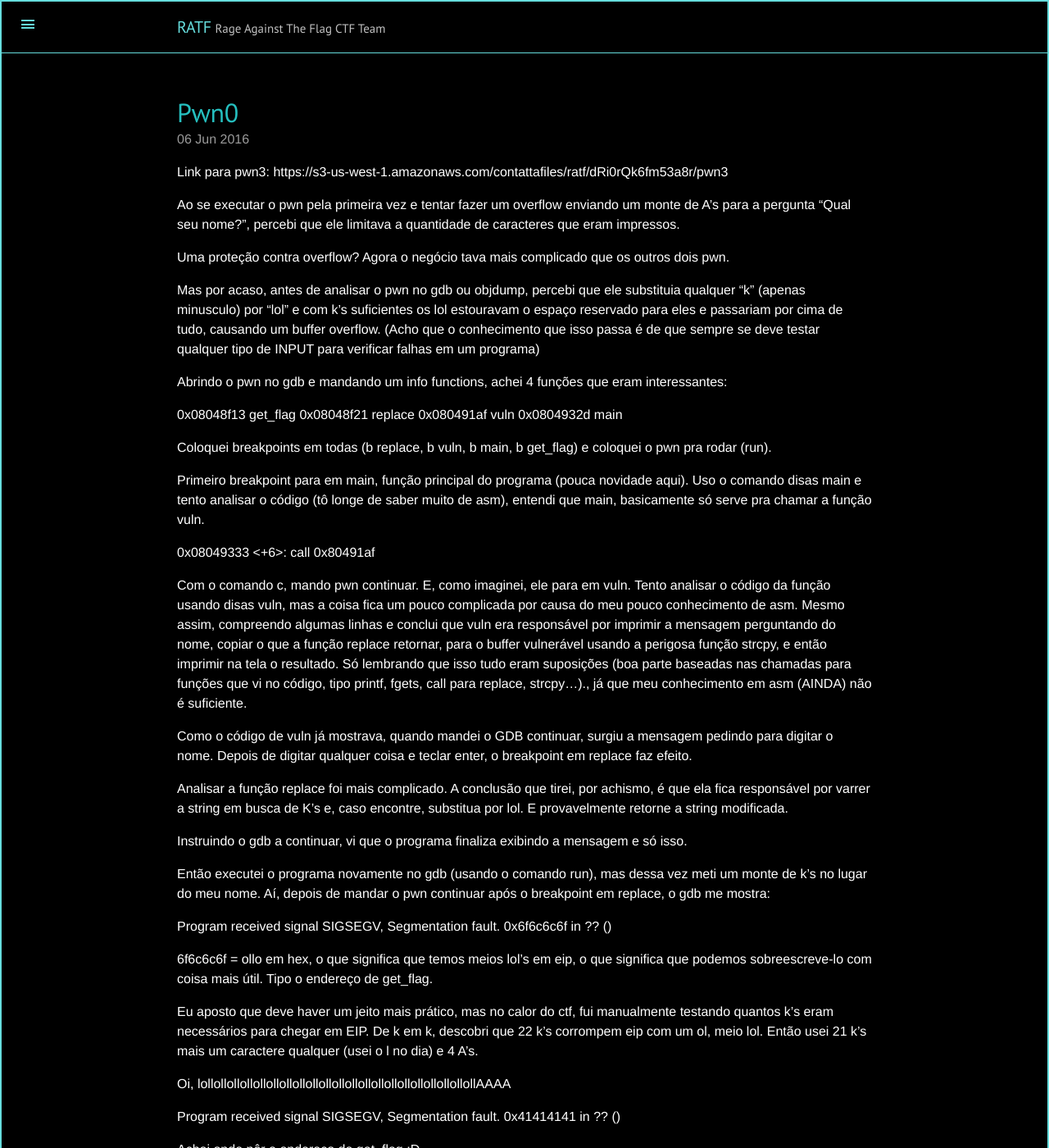
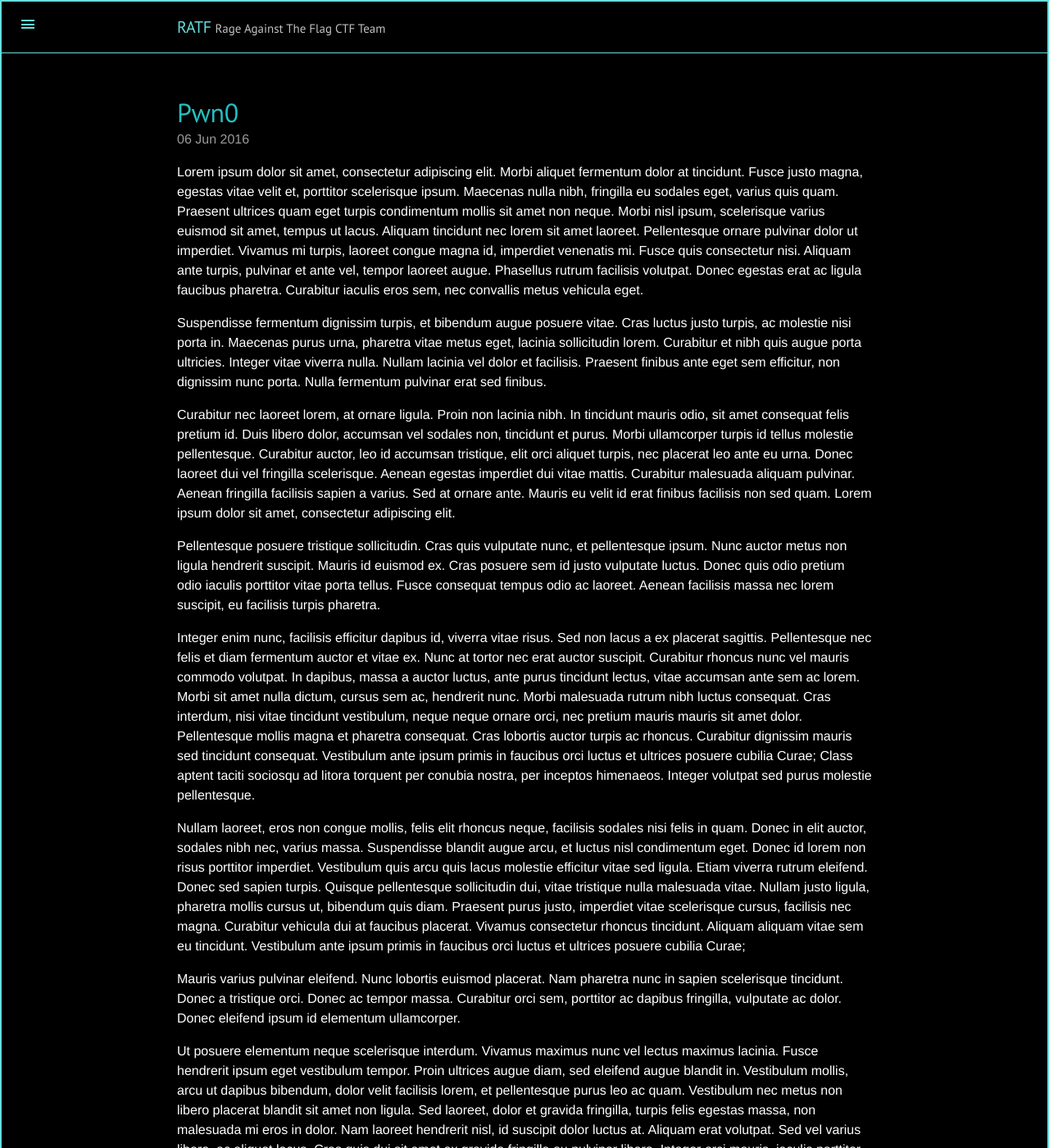
Before and after one commit to ratf/ratf.github.io, a Jekyll site: the page built from _posts/2016-06-06-pwn0-hackaflag.md, in a window 1280 px wide and 1400 px high. Shown: the whole window at 82% size. Built offline with Jekyll 4.4.1, drawn with Linux system fonts in a browser that asks for light colours; some of the changed text lies outside the part shown.

Commit message:
Updated 2016-06-06-pwn0-hackaflag.md

```diff
--- a/_posts/2016-06-06-pwn0-hackaflag.md
+++ b/_posts/2016-06-06-pwn0-hackaflag.md
@@ -5,79 +5,18 @@ categories:
   - Hack a flag aracaju
 published: true
 ---
-Link para pwn3:
-https://s3-us-west-1.amazonaws.com/contattafiles/ratf/dRi0rQk6fm53a8r/pwn3
+Lorem ipsum dolor sit amet, consectetur adipiscing elit. Morbi aliquet fermentum dolor at tincidunt. Fusce justo magna, egestas vitae velit et, porttitor scelerisque ipsum. Maecenas nulla nibh, fringilla eu sodales eget, varius quis quam. Praesent ultrices quam eget turpis condimentum mollis sit amet non neque. Morbi nisl ipsum, scelerisque varius euismod sit amet, tempus ut lacus. Aliquam tincidunt nec lorem sit amet laoreet. Pellentesque ornare pulvinar dolor ut imperdiet. Vivamus mi turpis, laoreet congue magna id, imperdiet venenatis mi. Fusce quis consectetur nisi. Aliquam ante turpis, pulvinar et ante vel, tempor laoreet augue. Phasellus rutrum facilisis volutpat. Donec egestas erat ac ligula faucibus pharetra. Curabitur iaculis eros sem, nec convallis metus vehicula eget.
 
-Ao se executar o pwn pela primeira vez e tentar fazer um overflow enviando um monte de A's para a pergunta "Qual seu nome?", percebi que ele limitava a quantidade de caracteres que eram impressos.
+Suspendisse fermentum dignissim turpis, et bibendum augue posuere vitae. Cras luctus justo turpis, ac molestie nisi porta in. Maecenas purus urna, pharetra vitae metus eget, lacinia sollicitudin lorem. Curabitur et nibh quis augue porta ultricies. Integer vitae viverra nulla. Nullam lacinia vel dolor et facilisis. Praesent finibus ante eget sem efficitur, non dignissim nunc porta. Nulla fermentum pulvinar erat sed finibus.
 
-Uma proteção contra overflow? Agora o negócio tava mais complicado que os outros dois pwn.
+Curabitur nec laoreet lorem, at ornare ligula. Proin non lacinia nibh. In tincidunt mauris odio, sit amet consequat felis pretium id. Duis libero dolor, accumsan vel sodales non, tincidunt et purus. Morbi ullamcorper turpis id tellus molestie pellentesque. Curabitur auctor, leo id accumsan tristique, elit orci aliquet turpis, nec placerat leo ante eu urna. Donec laoreet dui vel fringilla scelerisque. Aenean egestas imperdiet dui vitae mattis. Curabitur malesuada aliquam pulvinar. Aenean fringilla facilisis sapien a varius. Sed at ornare ante. Mauris eu velit id erat finibus facilisis non sed quam. Lorem ipsum dolor sit amet, consectetur adipiscing elit.
 
-Mas por acaso, antes de analisar o pwn no gdb ou objdump, percebi que ele substituia qualquer "k" (apenas minusculo) por "lol" e com k's suficientes os lol estouravam o espaço reservado para eles e passariam por cima de tudo, causando um buffer overflow.
-(Acho que o conhecimento que isso passa é de que sempre se deve testar qualquer tipo de INPUT para verificar falhas em um programa)
+Pellentesque posuere tristique sollicitudin. Cras quis vulputate nunc, et pellentesque ipsum. Nunc auctor metus non ligula hendrerit suscipit. Mauris id euismod ex. Cras posuere sem id justo vulputate luctus. Donec quis odio pretium odio iaculis porttitor vitae porta tellus. Fusce consequat tempus odio ac laoreet. Aenean facilisis massa nec lorem suscipit, eu facilisis turpis pharetra.
 
-Abrindo o pwn no gdb e mandando um info functions, achei 4 funções que eram interessantes:
+Integer enim nunc, facilisis efficitur dapibus id, viverra vitae risus. Sed non lacus a ex placerat sagittis. Pellentesque nec felis et diam fermentum auctor et vitae ex. Nunc at tortor nec erat auctor suscipit. Curabitur rhoncus nunc vel mauris commodo volutpat. In dapibus, massa a auctor luctus, ante purus tincidunt lectus, vitae accumsan ante sem ac lorem. Morbi sit amet nulla dictum, cursus sem ac, hendrerit nunc. Morbi malesuada rutrum nibh luctus consequat. Cras interdum, nisi vitae tincidunt vestibulum, neque neque ornare orci, nec pretium mauris mauris sit amet dolor. Pellentesque mollis magna et pharetra consequat. Cras lobortis auctor turpis ac rhoncus. Curabitur dignissim mauris sed tincidunt consequat. Vestibulum ante ipsum primis in faucibus orci luctus et ultrices posuere cubilia Curae; Class aptent taciti sociosqu ad litora torquent per conubia nostra, per inceptos himenaeos. Integer volutpat sed purus molestie pellentesque.
 
-0x08048f13  get_flag
-0x08048f21  replace
-0x080491af  vuln
-0x0804932d  main
+Nullam laoreet, eros non congue mollis, felis elit rhoncus neque, facilisis sodales nisi felis in quam. Donec in elit auctor, sodales nibh nec, varius massa. Suspendisse blandit augue arcu, et luctus nisl condimentum eget. Donec id lorem non risus porttitor imperdiet. Vestibulum quis arcu quis lacus molestie efficitur vitae sed ligula. Etiam viverra rutrum eleifend. Donec sed sapien turpis. Quisque pellentesque sollicitudin dui, vitae tristique nulla malesuada vitae. Nullam justo ligula, pharetra mollis cursus ut, bibendum quis diam. Praesent purus justo, imperdiet vitae scelerisque cursus, facilisis nec magna. Curabitur vehicula dui at faucibus placerat. Vivamus consectetur rhoncus tincidunt. Aliquam aliquam vitae sem eu tincidunt. Vestibulum ante ipsum primis in faucibus orci luctus et ultrices posuere cubilia Curae;
 
-Coloquei breakpoints em todas (b replace, b vuln, b main, b get_flag) e coloquei o pwn pra rodar (run).
+Mauris varius pulvinar eleifend. Nunc lobortis euismod placerat. Nam pharetra nunc in sapien scelerisque tincidunt. Donec a tristique orci. Donec ac tempor massa. Curabitur orci sem, porttitor ac dapibus fringilla, vulputate ac dolor. Donec eleifend ipsum id elementum ullamcorper.
 
-Primeiro breakpoint para em main, função principal do programa (pouca novidade aqui). Uso o comando disas main e tento analisar o código (tô longe de saber muito de asm), entendi que main, basicamente só serve pra chamar a função vuln.
-
-   0x08049333 <+6>:     call   0x80491af <vuln>
-
-Com o comando c, mando pwn continuar. E, como imaginei, ele para em vuln. Tento analisar o código da função usando disas vuln, mas a coisa fica um pouco complicada por causa do meu pouco conhecimento de asm. Mesmo assim, compreendo algumas linhas e conclui que vuln era responsável por imprimir a mensagem perguntando do nome, copiar o que a função replace retornar, para o buffer vulnerável usando a perigosa função strcpy, e então imprimir na tela o resultado. Só lembrando que isso tudo eram suposições (boa parte baseadas nas chamadas para funções que vi no código, tipo printf, fgets, call para replace, strcpy...)., já que meu conhecimento em asm (AINDA)
-não é suficiente.
-
-Como o código de vuln já mostrava, quando mandei o GDB continuar, surgiu a mensagem pedindo para digitar o nome. Depois de digitar qualquer coisa e teclar enter, o breakpoint em replace faz efeito.
-
-Analisar a função replace foi mais complicado. A conclusão que tirei, por achismo, é que ela fica responsável por varrer a string em busca de K's e, caso encontre, substitua por lol. E provavelmente retorne a string modificada.
-
-Instruindo o gdb a continuar, vi que o programa finaliza exibindo a mensagem e só isso.
-
-Então executei o programa novamente no gdb (usando o comando run), mas dessa vez meti um monte de k's no lugar do meu nome.
-Aí, depois de mandar o pwn continuar após o breakpoint em replace, o gdb me mostra:
-
-Program received signal SIGSEGV, Segmentation fault.
-0x6f6c6c6f  in ?? ()
-
-6f6c6c6f = ollo em hex, o que significa que temos meios lol's em eip, o que significa que podemos sobreescreve-lo com coisa mais útil. Tipo o endereço de get_flag.
-
-Eu aposto que deve haver um jeito mais prático, mas no calor do ctf, fui manualmente testando quantos k's eram necessários para chegar em EIP. De k em k, descobri que 22 k's corrompem eip com um ol, meio lol. Então usei 21 k's mais um caractere qualquer (usei o l no dia) e 4 A's.
-
-Oi, lollollollollollollollollollollollollollollollollollollollollollAAAA
-
-
-Program received signal SIGSEGV, Segmentation fault.
-0x41414141 in ?? ()
-
-Achei onde pôr o endereço de get_flag ;D
-
-Para testar a solução, usei o python para criar um arquivo que serviria de entrada para pwn:
-python -c 'print "k"*21 + "l" + "\x13\x8f\x04\x08"' > input
-
-Obs: eu já tinha anotado o endereço de get_flag (0x08048f13) depois de analisar as funções no gdb, imaginei que seria útil. E, como sabemos que a regra usada nesse caso para manipulação de armazenamento na memória é Little Endian, invertemos o endereço: 08 04 8f 13 vira 13 8f 04 08.
-
-Para ver se tudo funcionava, no gdb com pwn3, coloquei um breakpoint apenas em get_flag. Então rodei o programa e redirecionei a entrada para o arquivo input, assim, ele iria ler o conteúdo do arquivo e usar como resposta para a pergunta "Qual seu nome?".
-
-(gdb) run < input
-Starting program: /home/update/pwn3 < input
-Qual seu nome? Oi, lollollollollollollollollollollollollollollollollollollollolloll▒
-
-
-Breakpoint 1, 0x08048f13 in get_flag ()
-
-Missão cumprida. EIP apontava para get_flag.
-
-(gdb) c
-Continuando.
-cat: flag.txt: Arquivo ou diretório não encontrado
-
-Program received signal SIGSEGV, Segmentation fault.
-0x08048f1f in get_flag ()
-
-Agora bastava explorar o pwn que estava rodando em algum ip dentro da rede do hack a flag e ver o contéudo do arquivo flag.txt ;)
-
-EOF
+Ut posuere elementum neque scelerisque interdum. Vivamus maximus nunc vel lectus maximus lacinia. Fusce hendrerit ipsum eget vestibulum tempor. Proin ultrices augue diam, sed eleifend augue blandit in. Vestibulum mollis, arcu ut dapibus bibendum, dolor velit facilisis lorem, et pellentesque purus leo ac quam. Vestibulum nec metus non libero placerat blandit sit amet non ligula. Sed laoreet, dolor et gravida fringilla, turpis felis egestas massa, non malesuada mi eros in dolor. Nam laoreet hendrerit nisl, id suscipit dolor luctus at. Aliquam erat volutpat. Sed vel varius libero, ac aliquet lacus. Cras quis dui sit amet ex gravida fringilla eu pulvinar libero. Integer orci mauris, iaculis porttitor justo at, mattis hendrerit magna. Phasellus pulvinar urna odio, in ultricies elit mollis non.
```
